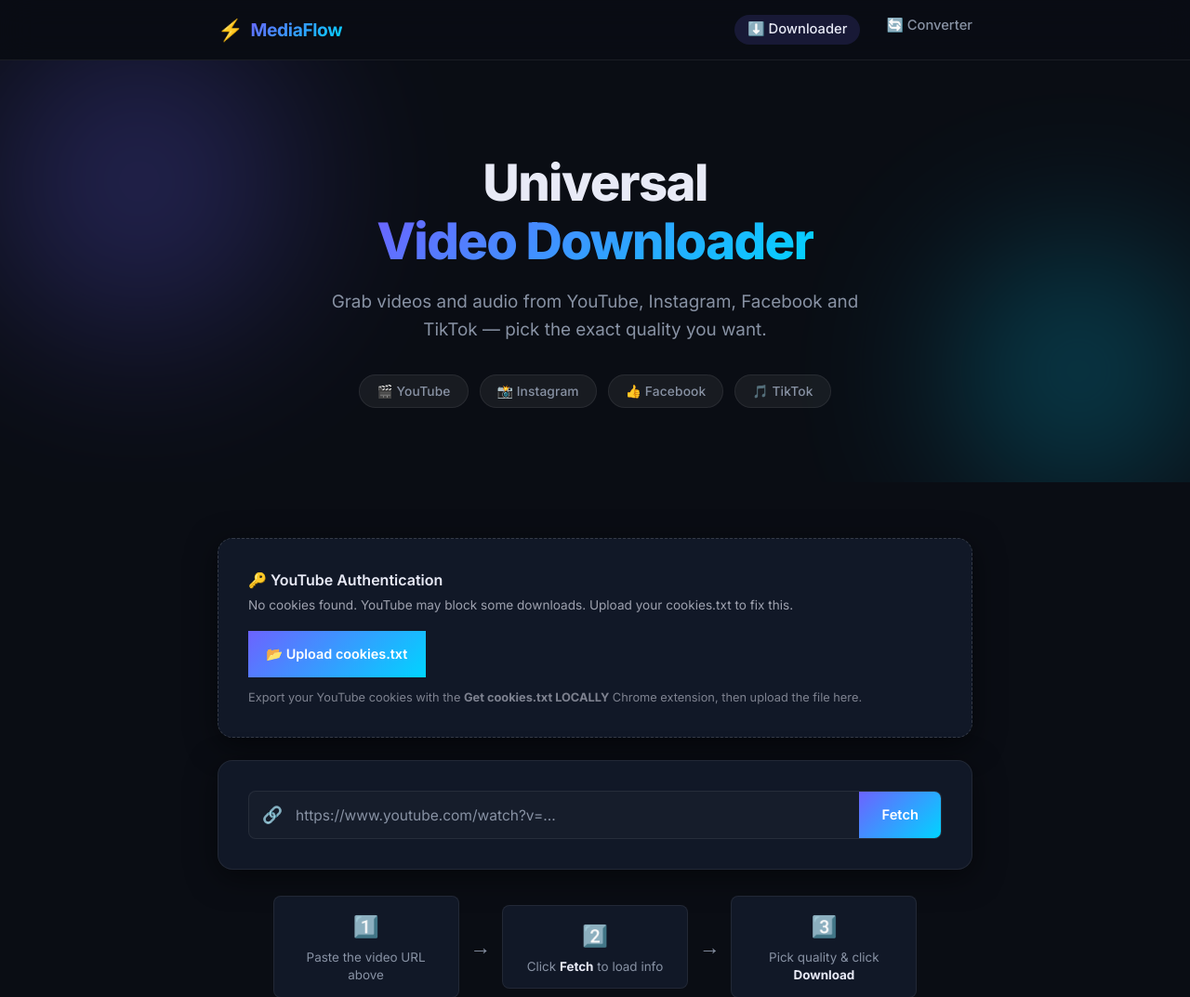
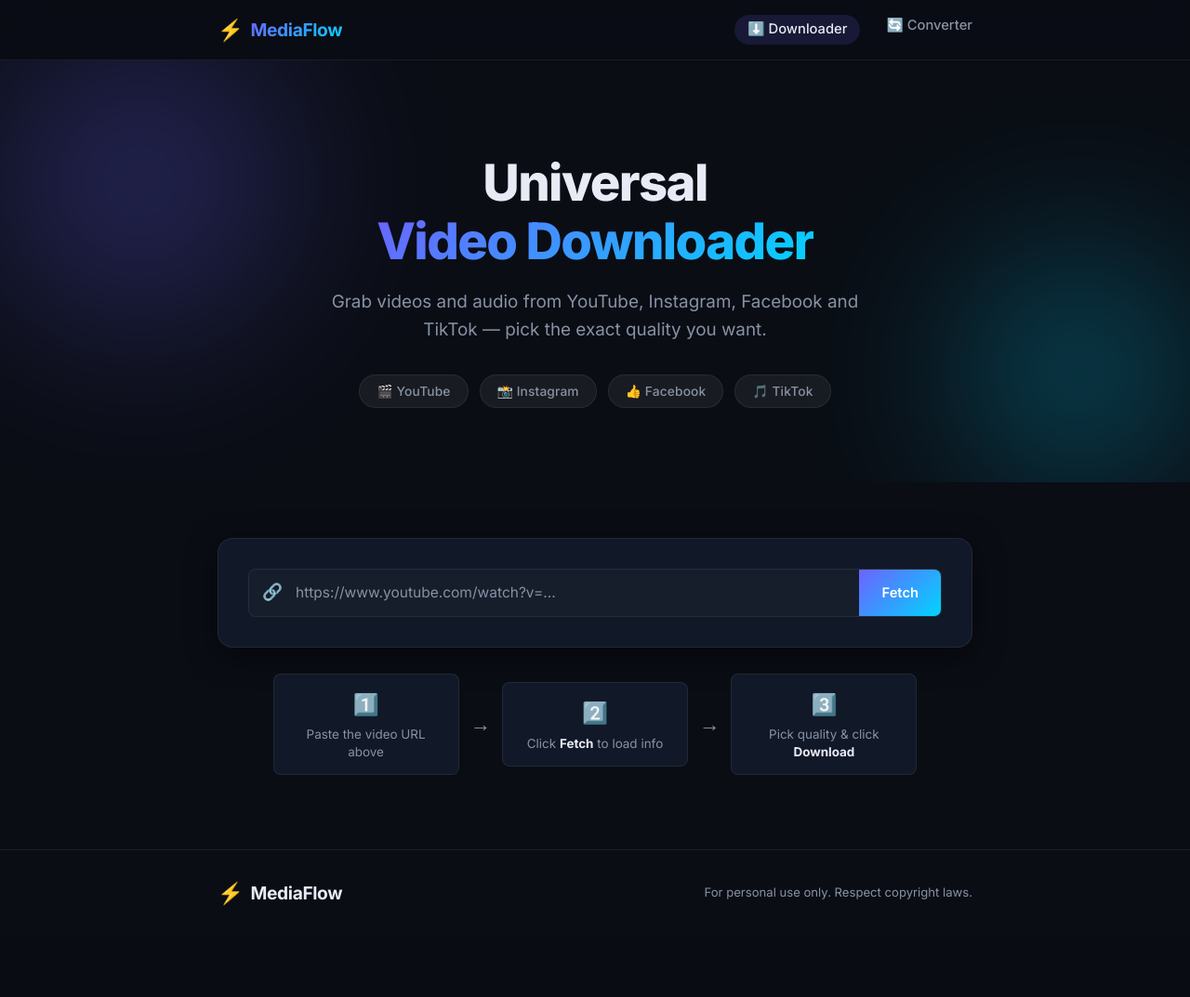
Before and after one commit to SMA9LO7CHAYFIKBA9LO/VidFlex, a Flask app: page /downloader in a window 1280 px wide. Shown: the top 1073 px of the page at 93% size. After the commit the page ends 975 px from the top, so only its background shows below. Run offline with Flask 3, Linux system fonts and the light colour scheme; some libraries are stand-ins or nearby versions.

Commit message:
revert: restore app.py and downloader.html to initial working state

```diff
--- a/app.py
+++ b/app.py
@@ -6,9 +6,6 @@ import subprocess
 from flask import Flask, request, jsonify, send_file, render_template
 from flask_cors import CORS
 import yt_dlp
-import imageio_ffmpeg
-
-FFMPEG_PATH = imageio_ffmpeg.get_ffmpeg_exe()
 
 
 def _strip_ansi(text: str) -> str:
@@ -29,14 +26,8 @@ def add_header(r):
 # Setup & Config
 # ---------------------------------------------------------------------------
 BASE_DIR = os.path.dirname(os.path.abspath(__file__))
-
-if os.environ.get("VERCEL") == "1":
-    DOWNLOAD_DIR = "/tmp/downloads"
-    CONVERT_DIR = "/tmp/conversions"
-else:
-    DOWNLOAD_DIR = os.path.join(BASE_DIR, "downloads")
-    CONVERT_DIR = os.path.join(BASE_DIR, "conversions")
-
+DOWNLOAD_DIR = os.path.join(BASE_DIR, "downloads")
+CONVERT_DIR = os.path.join(BASE_DIR, "conversions")
 os.makedirs(DOWNLOAD_DIR, exist_ok=True)
 os.makedirs(CONVERT_DIR, exist_ok=True)
 
@@ -68,32 +59,6 @@ def converter():
 
 
 # ---------------------------------------------------------------------------
-# Route: POST /api/upload-cookies  – save a cookies.txt file from the browser
-# ---------------------------------------------------------------------------
-@app.route("/api/upload-cookies", methods=["POST"])
-def upload_cookies():
-    if "cookies" not in request.files:
-        return jsonify({"error": "No file uploaded"}), 400
-    f = request.files["cookies"]
-    if not f.filename:
-        return jsonify({"error": "Empty filename"}), 400
-    save_path = os.path.join(BASE_DIR, "cookies.txt")
-    f.save(save_path)
-    return jsonify({"success": True, "message": "cookies.txt saved! Downloads will now use your credentials."})
-
-
-# ---------------------------------------------------------------------------
-# Route: GET /api/cookies-status  – check if cookies.txt is present
-# ---------------------------------------------------------------------------
-@app.route("/api/cookies-status", methods=["GET"])
-def cookies_status():
-    path = os.path.join(BASE_DIR, "cookies.txt")
-    exists = os.path.exists(path)
-    size = os.path.getsize(path) if exists else 0
-    return jsonify({"has_cookies": exists, "size_bytes": size})
-
-
-# ---------------------------------------------------------------------------
 # Helper: cleanup file after response is sent
 # ---------------------------------------------------------------------------
 def _delete_later(path: str, delay: int = 120):
@@ -110,32 +75,6 @@ def _delete_later(path: str, delay: int = 120):
 
 
 # ---------------------------------------------------------------------------
-# Helper: inject YouTube authentication into yt-dlp options
-# Priority: 1) uploaded cookies.txt  2) live browser cookies  3) nothing
-# ---------------------------------------------------------------------------
-def _apply_cookies(ydl_opts: dict) -> dict:
-    # 1. Use manually uploaded cookies.txt if present
-    cookies_path = os.path.join(BASE_DIR, "cookies.txt")
-    if os.path.exists(cookies_path) and os.path.getsize(cookies_path) > 100:
-        ydl_opts["cookiefile"] = cookies_path
-        return ydl_opts
-
-    # 2. On local machines (not Vercel), try reading from the system browser.
-    #    yt-dlp supports: chrome, firefox, edge, safari, opera, brave, etc.
-    if os.environ.get("VERCEL") != "1":
-        for browser in ("chrome", "firefox", "edge"):
-            try:
-                # Validate the browser is readable without crashing yt-dlp
-                import yt_dlp.cookies as _ytcookies
-                ydl_opts["cookiesfrombrowser"] = (browser, None, None, None)
-                return ydl_opts
-            except Exception:
-                continue
-
-    return ydl_opts
-
-
-# ---------------------------------------------------------------------------
 # Route: GET /api/info  –  fetch video metadata + available formats
 # ---------------------------------------------------------------------------
 @app.route("/api/info", methods=["GET"])
@@ -149,10 +88,7 @@ def get_info():
         "no_warnings": True,
         "skip_download": True,
         "noplaylist": True,
-        "extractor_args": {"youtube": {"player_client": ["tv", "mweb"]}},
     }
-
-    _apply_cookies(ydl_opts)
 
     try:
         with yt_dlp.YoutubeDL(ydl_opts) as ydl:
@@ -281,8 +217,6 @@ def download_video():
             "noplaylist": True,
             "format": "bestaudio/best",
             "outtmpl": output_template,
-            "ffmpeg_location": FFMPEG_PATH,
-            "extractor_args": {"youtube": {"player_client": ["tv", "mweb"]}},
             "postprocessors": [
                 {
                     "key": "FFmpegExtractAudio",
@@ -291,7 +225,6 @@ def download_video():
                 }
             ],
         }
-        _apply_cookies(ydl_opts)
         expected_ext = "mp3"
     else:
         # If we have an exact format_id (from the /api/info dropdown), use it directly.
@@ -323,11 +256,8 @@ def download_video():
             "noplaylist": True,
             "format": fmt_string,
             "outtmpl": output_template,
-            "ffmpeg_location": FFMPEG_PATH,
-            "extractor_args": {"youtube": {"player_client": ["tv", "mweb"]}},
             "merge_output_format": "mp4",
         }
-        _apply_cookies(ydl_opts)
         expected_ext = "mp4"
 
 
@@ -420,8 +350,8 @@ def convert_media():
 
     file.save(input_path)
 
-    # Build ffmpeg command using imageio-ffmpeg's guaranteed binary path
-    cmd = [FFMPEG_PATH, "-y", "-i", input_path]
+    # Build ffmpeg command
+    cmd = ["ffmpeg", "-y", "-i", input_path]
 
     # Codec hints
     if target_format == "mp3":
--- a/requirements.txt
+++ b/requirements.txt
@@ -1,4 +1,3 @@
 flask
 flask-cors
 yt-dlp
-imageio-ffmpeg
--- a/templates/downloader.html
+++ b/templates/downloader.html
@@ -26,29 +26,6 @@ endblock %}
 <!-- ===== DOWNLOADER TOOL ===== -->
 <section class="section">
     <div class="container">
-
-        <!-- ===== COOKIE AUTH PANEL ===== -->
-        <div class="card" id="cookie-panel" style="margin-bottom:1.5rem;border:1px dashed rgba(255,255,255,0.15);">
-            <div style="display:flex;align-items:center;justify-content:space-between;flex-wrap:wrap;gap:1rem;">
-                <div>
-                    <div style="font-weight:600;font-size:1rem;margin-bottom:.25rem;">🔑 YouTube Authentication</div>
-                    <div style="font-size:.85rem;opacity:.65;" id="cookie-status-text">Checking...</div>
-                </div>
-                <label for="cookie-file-input" id="cookie-upload-label" class="btn-primary"
-                    style="cursor:pointer;padding:.55rem 1.2rem;font-size:.9rem;display:none;">
-                    📂 Upload cookies.txt
-                </label>
-                <input type="file" id="cookie-file-input" accept=".txt" style="display:none;" />
-                <span id="cookie-ok-badge"
-                    style="display:none;background:rgba(34,197,94,.15);color:#22c55e;border:1px solid rgba(34,197,94,.4);border-radius:2rem;padding:.35rem 1rem;font-size:.85rem;font-weight:600;">✅
-                    Authenticated</span>
-            </div>
-            <div id="cookie-upload-hint" style="margin-top:.75rem;font-size:.8rem;opacity:.5;display:none;">
-                Export your YouTube cookies with the <strong>Get cookies.txt LOCALLY</strong> Chrome extension, then
-                upload the file here.
-            </div>
-            <div id="cookie-upload-result" style="margin-top:.5rem;font-size:.85rem;display:none;"></div>
-        </div>
 
         <div class="card">
             <!-- URL Input -->
@@ -128,56 +105,4 @@ endblock %}
     </div>
 </section>
 
-<script>
-    (function () {
-        const statusText = document.getElementById('cookie-status-text');
-        const uploadLabel = document.getElementById('cookie-upload-label');
-        const uploadHint = document.getElementById('cookie-upload-hint');
-        const okBadge = document.getElementById('cookie-ok-badge');
-        const fileInput = document.getElementById('cookie-file-input');
-        const resultEl = document.getElementById('cookie-upload-result');
-
-        function showAuthenticated() {
-            statusText.textContent = 'Your YouTube session is active. Downloads should work without restrictions.';
-            okBadge.style.display = 'inline-flex';
-            uploadLabel.style.display = 'none';
-            uploadHint.style.display = 'none';
-        }
-        function showUnauthenticated() {
-            statusText.textContent = 'No cookies found. YouTube may block some downloads. Upload your cookies.txt to fix this.';
-            uploadLabel.style.display = 'inline-flex';
-            uploadHint.style.display = 'block';
-            okBadge.style.display = 'none';
-        }
-
-        fetch('/api/cookies-status')
-            .then(r => r.json())
-            .then(d => { d.has_cookies && d.size_bytes > 100 ? showAuthenticated() : showUnauthenticated(); })
-            .catch(() => showUnauthenticated());
-
-        fileInput.addEventListener('change', function () {
-            const file = this.files[0];
-            if (!file) return;
-            const fd = new FormData();
-            fd.append('cookies', file);
-            resultEl.style.display = 'block';
-            resultEl.style.color = '#94a3b8';
-            resultEl.textContent = 'Uploading...';
-            fetch('/api/upload-cookies', { method: 'POST', body: fd })
-                .then(r => r.json())
-                .then(d => {
-                    if (d.success) {
-                        resultEl.style.color = '#22c55e';
-                        resultEl.textContent = '✅ ' + d.message;
-                        showAuthenticated();
-                    } else {
-                        resultEl.style.color = '#f87171';
-                        resultEl.textContent = '❌ ' + (d.error || 'Upload failed');
-                    }
-                })
-                .catch(() => { resultEl.style.color = '#f87171'; resultEl.textContent = '❌ Network error'; });
-        });
-    })();
-</script>
-
 {% endblock %}
```
